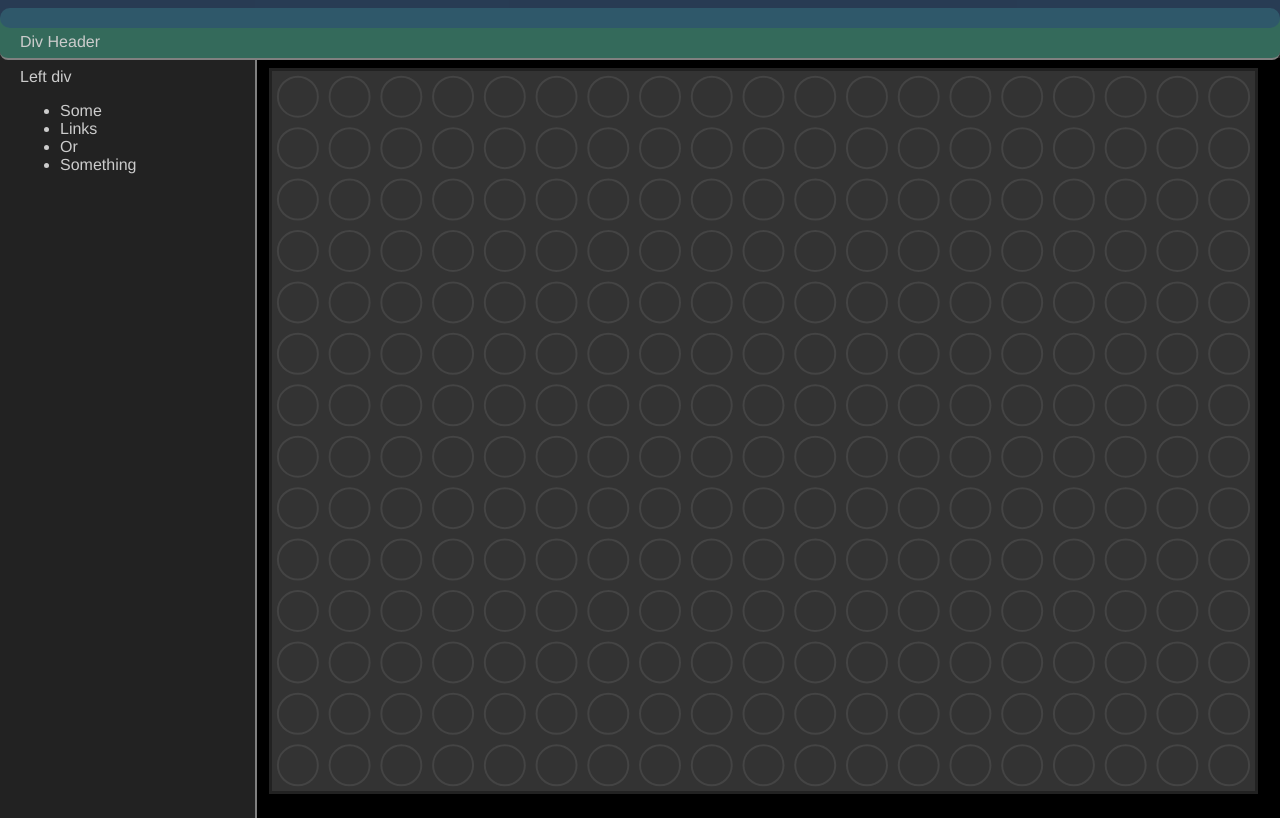
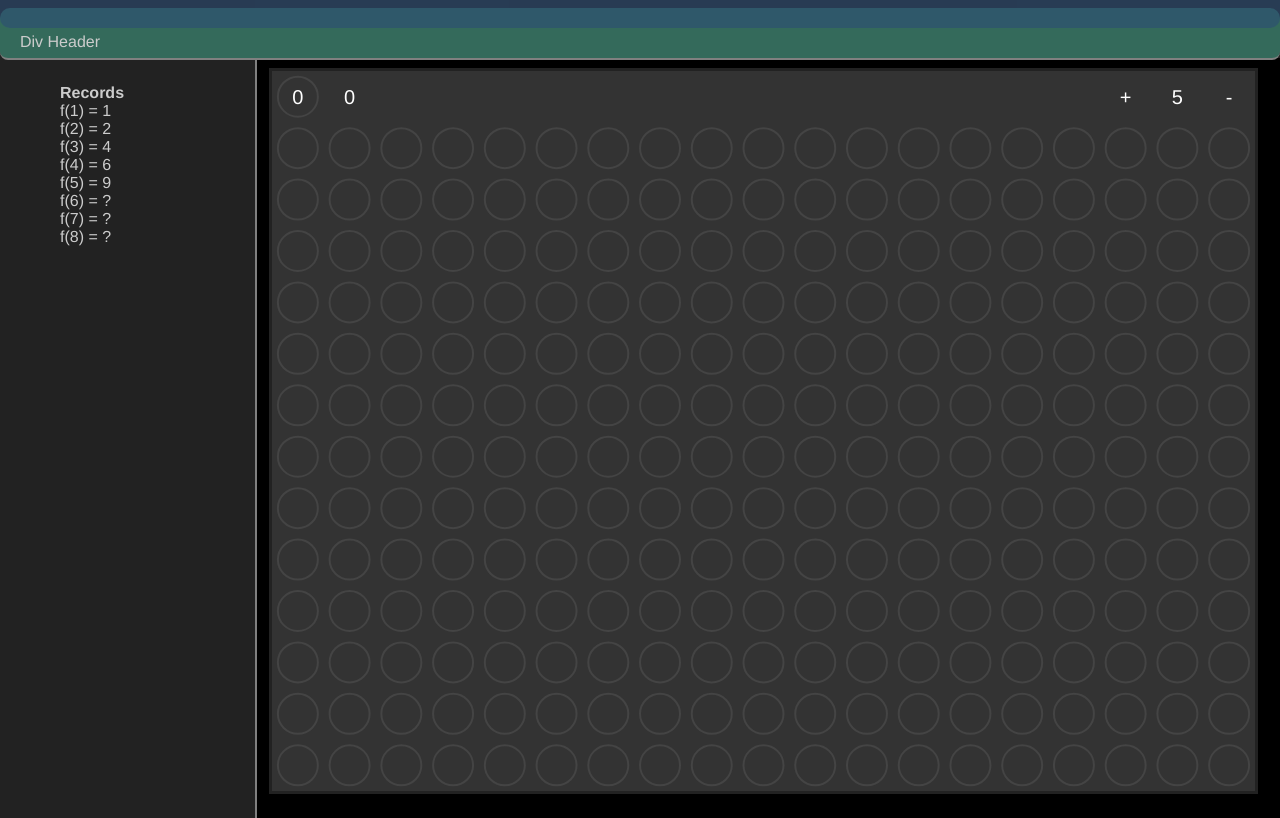
Before and after one commit to QuisPDX/whatever, a plain HTML site: page connect_vertices/index.html in a window 1280 px wide. Shown: the part 52-870 px from the top of the page. Drawn offline with Linux system fonts and the light colour scheme; files whose address does not match are found by name.

Commit message:
changed (x,y) to (a,b); same label no longer connects

```diff
--- a/connect_vertices/connect_vertices.js
+++ b/connect_vertices/connect_vertices.js
@@ -29,12 +29,18 @@ HTMLCanvasElement.prototype.relMouseCoords = function (event) {
     return {x:canvasX, y:canvasY}
 }
 
-// ==============================
+// http://stackoverflow.com/questions/8301400/how-do-you-easily-create-empty-matrices-javascript
+function n_by_n_zero_matrix(n){
+  var matrix = [];
+  for(i2=0; i2 < n; i2++) {
+    matrix[i2] = [];
+    for(j2=0; j2 < n; j2++) {
+      matrix[i2][j2] = 0;
+    }
+  }
+  return matrix}
 
-var color1 = '#333333';
-var color2 = '#444444';
-var color3 = '#346a5b';
-var color4 = '#124839';
+var color1 = '#333333'; var color2 = '#444444'; var color3 = '#346a5b'; var color4 = '#124839';
 
 var radius = Math.min(20, 0.4*(canvas.width)/11, 0.4*(canvas.height)/6);
 var j = [];
@@ -71,17 +77,17 @@ function initalize_j(){
 
 function reset_circles(){
   context.canvas.width = context.canvas.width;
-  for (b = 0; b < max_b ; b++){
+  for (b = 1; b < max_b ; b++){
     for (a = 0; a < max_a ; a++) {
-      color_based_on_state(j[r_index(a,b)+1], atox[a], btoy[b])
+      color_based_on_state(j[r_index(a,b)+1], a, b);
     }
   }}
 
-function print_string_centered_here(x1,y1,text_string){
-      context.font = '20px Helvetica';
-      context.fillStyle = 'white';
-      context.textAlign = 'center';
-      context.fillText(text_string, x1, y1 + 20/(2.62));} // make sure penultimate number is same as context.font
+function print_string_centered_here(a1,b1,text_string){
+  context.font = '20px Helvetica';
+  context.fillStyle = 'white';
+  context.textAlign = 'center';
+  context.fillText(text_string, atox[a1], btoy[b1] + 20/(2.62));} // make sure penultimate number is same as context.font
 
 function distance(x1, y1, x2, y2){return Math.sqrt(Math.pow((x1-x2),2)+Math.pow((y1-y2),2));}
 
@@ -96,9 +102,9 @@ function toggle_currently_selected(old_index, cur_index){
 
 function update_state(i){j[4*i+1] = (j[4*i+1] + 1) % (max_vertex+1);}
 
-function color_based_on_state(state, x1, y1){
+function color_based_on_state(state, a1, b1){
   context.beginPath();
-  context.arc(x1, y1, radius, 0, 2 * 3.1415);
+  context.arc(atox[a1], btoy[b1], radius, 0, 2 * 3.1415);
   if (state == 0){
     context.fillStyle = color1;
     context.fill();
@@ -109,12 +115,12 @@ function color_based_on_state(state, x1, y1){
     context.fill();
     context.lineWidth = 2;
     context.strokeStyle = color4;
-    print_string_centered_here(x1, y1, state);
+    print_string_centered_here(a1, b1, state);
   }
   context.stroke();}
 
 function color_circle_under_cursor(){
-  for (i = 0; i < (j.length)/4; i++) {
+  for (i = max_a; i < (j.length)/4; i++) {
     coords = canvas.relMouseCoords(event);
     canvasX = coords.x;
     canvasY = coords.y;
@@ -123,12 +129,12 @@ function color_circle_under_cursor(){
     if (distance(x1, y1, canvasX, canvasY) < radius){ // There is a much faster way of doing this: find a then find b
       toggle_currently_selected(saved_index, i);
       update_state(i);
-      color_based_on_state(j[4*i+1], x1, y1);
+      color_based_on_state(j[4*i+1], j[4*i + 2], j[4*i + 3]);
       return
     }
   }}
 
-function print_non_zeros(){
+function number_of_vertices(){
   var count = 0;
   for (var i = 0; i < (j.length)/4; i++) {
     if (j[4*i+1] != 0){
@@ -142,11 +148,11 @@ function print_non_zeros(){
   context.lineWidth = 2;
   context.strokeStyle = color2;
   context.stroke();
-  print_string_centered_here(atox[j[2]],btoy[j[3]],count);}
+  print_string_centered_here(j[2],j[3],count);}
 
 function draw_line(a1, b1, a2, b2){
   context.beginPath();
-  if(a1==a2){
+  if(a1 == a2){
     x1 = atox[a1]
     x2 = atox[a2]
     y1 = btoy[Math.min(b1,b2)]+radius+2
@@ -160,7 +166,9 @@ function draw_line(a1, b1, a2, b2){
   context.moveTo(x1, y1);
   context.lineTo(x2, y2);
   context.lineWidth = 5;
+  if (j[r_index(a1,b1)+1] != j[r_index(a2,b2)+1]){
   context.strokeStyle = 'white';
+  }else{context.strokeStyle = color1;}
   context.stroke();}
 
 function r_index(a,b){return 4*(max_a*b + a)}
@@ -198,17 +206,6 @@ function draw_all_lines(){
     }
   } }
 
-// http://stackoverflow.com/questions/8301400/how-do-you-easily-create-empty-matrices-javascript
-function n_by_n_zero_matrix(n){
-  var matrix = [];
-  for(i2=0; i2 < n; i2++) {
-    matrix[i2] = [];
-    for(j2=0; j2 < n; j2++) {
-      matrix[i2][j2] = 0;
-    }
-  }
-  return matrix}
-
 function i_touches_j(i,j,matrix){
   if (i==0 || j == 0){return}
   matrix[i-1][j-1] = 1;
@@ -233,25 +230,39 @@ function largest_full_submatrix(matrix){
       }
     }
   }
-  return matrix.length
+  return matrix.length}
+
+function proximityscore(){
+  print_string_centered_here(1, 0, largest_full_submatrix(proximity_matrix))
 }
 
 function click_function(){
   proximity_matrix = n_by_n_zero_matrix(max_vertex)
   reset_circles();
   color_circle_under_cursor();
-  print_non_zeros();
+  number_of_vertices();
   draw_all_lines();
-  print_string_in_second_circle(largest_full_submatrix(proximity_matrix));
+  proximityscore();
+  print_string_centered_here(max_a-1, 0, "-");
+  print_string_centered_here(max_a-2, 0, max_vertex);
+  print_string_centered_here(max_a-3, 0, "+");
 }
 
-function print_string_in_second_circle(text_string){
+function print_string_in_last_circle(text_string){
       context.font = '20px Helvetica';
       context.fillStyle = 'white';
       context.textAlign = 'center';
-      context.fillText(text_string, atox[1], btoy[0] + 20/(2.62));}
+      context.fillText(text_string, atox[max_a-2], btoy[0] + 20/(2.62));}
 
+function initialize_everything(){
 initialize_atox_and_btoy();
 initalize_j(); // creates array
 reset_circles(); // draws circles
-print_string_in_second_circle(sum_matrix());
+number_of_vertices();
+print_string_centered_here(1, 0, 0);
+print_string_centered_here(max_a-1, 0, "-");
+print_string_centered_here(max_a-2, 0, max_vertex);
+print_string_centered_here(max_a-3, 0, "+");
+}
+
+initialize_everything()
--- a/connect_vertices/index.html
+++ b/connect_vertices/index.html
@@ -17,12 +17,16 @@
 			<script type="text/javascript" src="connect_vertices.js"></script>
 		</div>
 		<div class = "left_paragraph">
-			Left div
-			<ul>
-				<li> Some </li>
-				<li> Links </li>
-				<li> Or </li>
-				<li> Something </li>
+			<ul plain>
+				<lh><b> Records </b></lh>
+				<li> f(1) = 1 </li>
+				<li> f(2) = 2 </li>
+				<li> f(3) = 4 </li>
+				<li> f(4) = 6 </li>
+				<li> f(5) = 9 </li>
+				<li> f(6) = ? </li>
+				<li> f(7) = ? </li>
+				<li> f(8) = ? </li>
 			</ul>
 		</div>
 	</body>
--- a/connect_vertices/stylesheet.css
+++ b/connect_vertices/stylesheet.css
@@ -5,6 +5,10 @@
 
 canvas{
 	background-color: #333333;
+}
+
+ul{
+	list-style-type: none;
 }
 
 #title{
```
